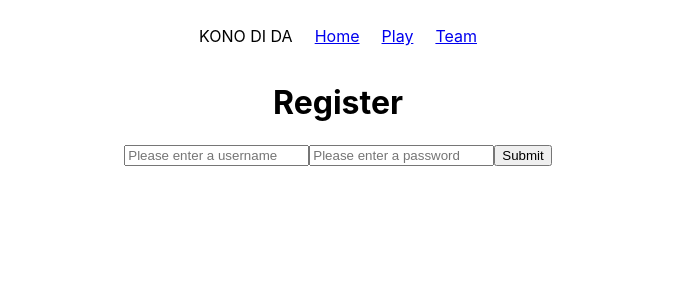
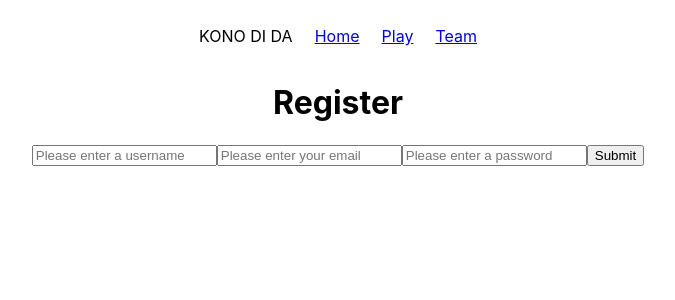
Before and after one commit to KONO-DI-DA/cs.frontend, a React (Create React App) app in the folder kono-di-da/: page /register in a window 1280 px wide. Shown: the top 300 px of the page, without its empty margins (302-977 px from the left). Built offline with nearby package versions, Linux system fonts and the light colour scheme.

Commit message:
Added email field to register. Need to deal with bug for player movements

```diff
--- a/kono-di-da/src/App.js
+++ b/kono-di-da/src/App.js
@@ -16,9 +16,9 @@ function App() {
     <div className="App">
       <NavBar/>
       <Route exact path='/' component={LandingPage}/>
-      {/*<PrivateRoute exact path='/play' component={GameView}/>*/}
+      <PrivateRoute exact path='/play' component={GameView}/>
       <Route exact path='/play' component={GameView}/>
-      <Route exact path='/team' component={Team}/>
+      {/*<Route exact path='/team' component={Team}/>*/}
       <Route exact path='/sign-in' component={SignIn}/>
       <Route exact path='/register' component={Register}/>
     </div>
--- a/kono-di-da/src/components/gameView/GameView.js
+++ b/kono-di-da/src/components/gameView/GameView.js
@@ -17,9 +17,9 @@ const GameView = () => {
 
   const changePlayerLocation = () => {
     console.log(playerState.locationID);
-    const updatedPlayerState = {...playerState, locationID: locations[5]};
-    console.log(updatedPlayerState);
-    setPlayerState(updatedPlayerState)
+    setPlayerState({...playerState, locationID: locations[5]});
+    // const updatedPlayerState = {...playerState, locationID: locations[5]};
+    console.log(playerState);
   };
 
   const changeLocationWithArrows = (e) => {
@@ -37,6 +37,7 @@ const GameView = () => {
     e.preventDefault();
     changePlayerLocation();
   };
+
   window.addEventListener('keydown', changeLocationWithArrows);
 
   return (
--- a/kono-di-da/src/components/userAuth/Register.js
+++ b/kono-di-da/src/components/userAuth/Register.js
@@ -4,6 +4,7 @@ import auth from '../../utils/Authentication'
 const Register = () => {
   const [user, setUser] = useState({
     username: '',
+    email: '',
     password: ''
   });
 
@@ -35,6 +36,13 @@ const Register = () => {
           onChange={handleChange}
         />
         <input
+          type='email'
+          name='email'
+          placeholder='Please enter your email'
+          value={user.email}
+          onChange={handleChange}
+        />
+        <input
           type='password'
           name='password'
           placeholder='Please enter a password'
```
